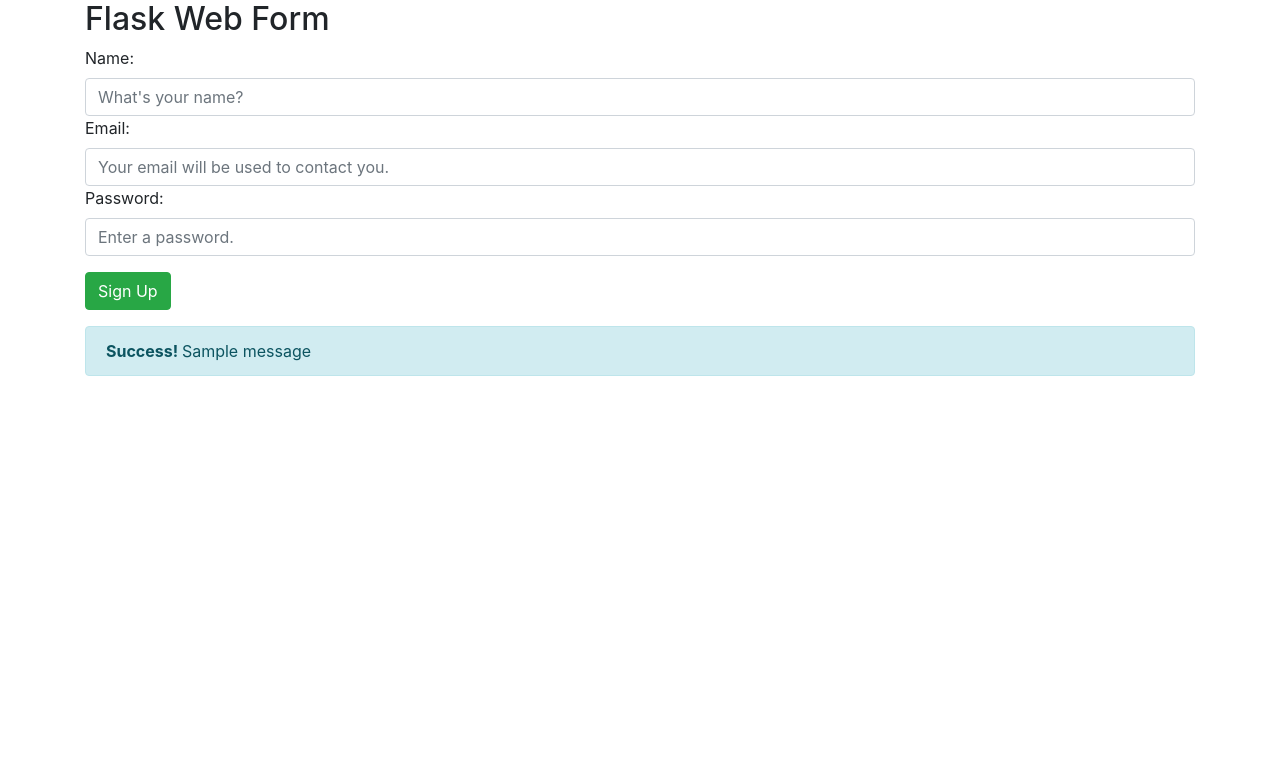
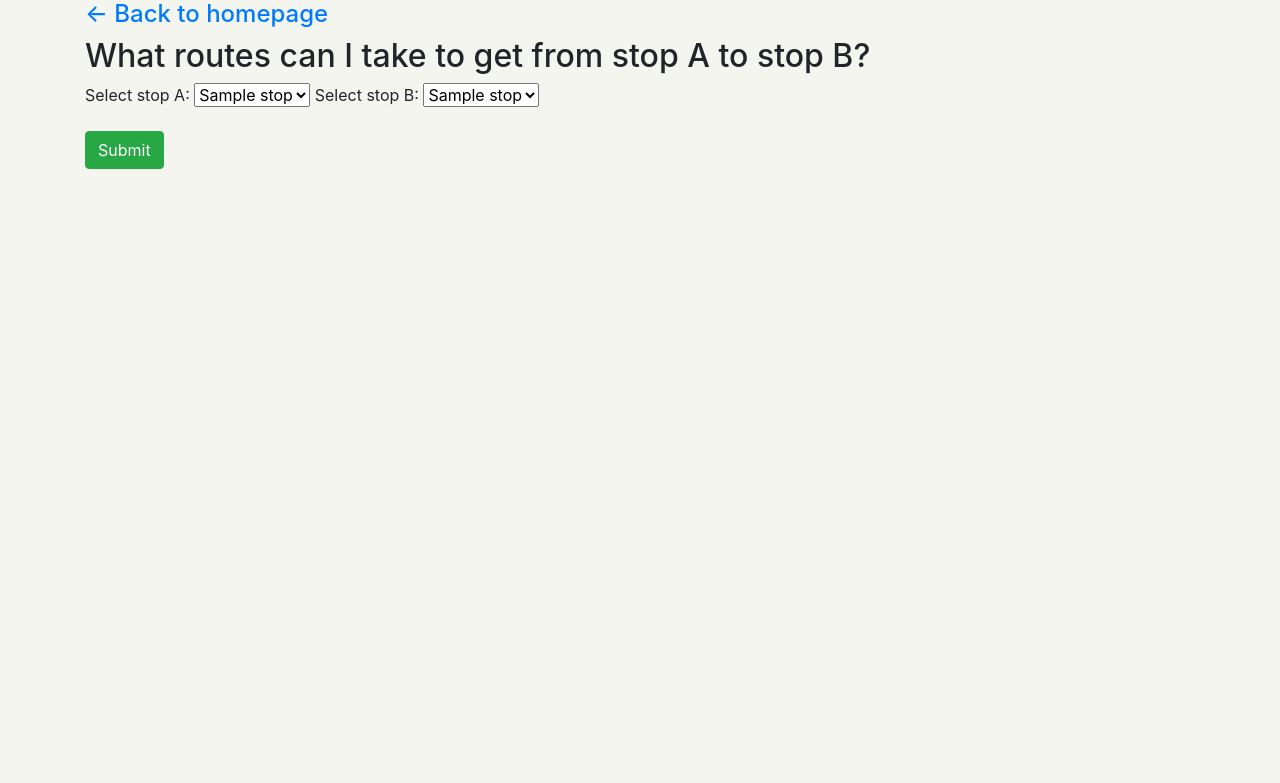
Before and after one commit to AustinJGreen/MetroDatabase, a Flask app: template WebServer/templates/query2.html in a window 1280 px wide. Shown: the top 783 px of the page. Run offline with Flask 2, Linux system fonts and the light colour scheme; the template is opened without the code that fills it: most values are stand-ins (such as "Sample title", 1, 10 or a date in 2020); one stand-in notice (Sample message) is shown; parts of the project's set-up code (start-up, migrations or seed data) failed here and were passed over; some libraries are stand-ins or nearby versions.

Commit message:
Improve website a bit

```diff
--- a/WebServer/server.py
+++ b/WebServer/server.py
@@ -1,8 +1,6 @@
 from flask import Flask, flash, request, render_template
-import MySQLdb
 from metrodb import MetroDB
 from dbconnect import connection
-from rform import Query1Form, Query2Form, Query3Form
 import os
 
 db = MetroDB('guest', 'guest')
@@ -14,13 +12,18 @@ app.secret_key = '*J/2SvTcP$*tccx'
 app.config['SESSION_TYPE'] = 'filesystem'
 
 def get_routes():
-     # get all routes so we can store in variable and send to query1 form
     routeResult = db.execute_command("SELECT BR.Route_number FROM BUS_ROUTE BR GROUP BY BR.Route_number ORDER BY BR.Route_number")
     routeList = []
     for route in routeResult.fetch_row(maxrows=0):
         routeList.append(int(route[0].strip()))
     return routeList
 
+def get_stop_names():
+    stopResult = db.execute_command("SELECT Stop_Name FROM BUS_STOP ORDER BY Stop_Name Asc")
+    stopList = []
+    for stop in stopResult.fetch_row(maxrows=0):
+        stopList.append(stop[0])
+    return stopList
 
 @app.route('/')
 def homepage():
@@ -45,35 +48,27 @@ def handle_query1():
     routeList=get_routes()
     return render_template('query1.html', routeList=routeList,ds=True,stops=arr)
 
-@app.route('/query2')
-def handleQuery2():
-    form = Query2Form(request.form)
-    return render_template('query2.html',form=form)
+@app.route('/query2', methods=['GET'])
+def query2():
+    stopList = get_stop_names()
+    return render_template('query2.html',stopList=stopList,ds=False)
 
-@app.route('/query3')
-def handleQuery3():
-    form = Query3Form(request.form)
-    return render_template('query3.html',form=form)
+@app.route('/query2', methods=['POST'])
+def handle_query2():
+    stopA = request.form['stop_a']
+    stopB = request.form['stop_b']
+    baseTable = db.execute_command("SELECT BR.Route_number FROM BUS_ROUTE_STOPS BRS INNER JOIN BUS_ROUTE BR ON BRS.Route_number = BR.Route_number INNER JOIN BUS_STOP BS ON BS.Stop_ID = BRS.Stop_ID WHERE BS.Stop_Name = \'" + str(stopA) + "\' OR BS.Stop_Name = \'" + str(stopB) + "\' GROUP BY BR.Route_number;")
+
+    routes = baseTable.fetch_row(maxrows=0)
+    arr = []
+    for route in routes:
+        arr.append(route[0])
+
+    stopList = get_stop_names()
+    return render_template('query2.html',stopList=stopList,ds=True,routes=arr)
 
 if __name__ == '__main__':
     sess.init_app(app)
 
     app.debug = True
     app.run()
-#
-
-
-#def connection():
-#    conn = MySQLdb.connect(host='metrodb.c6yfhb0actbf.us-west-2.rds.amazonaws.com',
-#                           user = 'guest',
-#                           passwd = 'guest',
-#                           db = 'metrodb')
-#    c = conn.cursor()
-#
-#    return c, conn
-
-
-#GET, PUT, POST, DELETE, etc
-
-#if request.method == 'POST':
-#name=request.form['name']
--- a/WebServer/templates/query2.html
+++ b/WebServer/templates/query2.html
@@ -1,38 +1,47 @@
-<title>Reusable Form Demo</title>
-        	 	<link rel="stylesheet" media="screen" href="static/css/bootstrap.min.css">
-        	 	<link rel="stylesheet" href="static/css/bootstrap-theme.min.css">
+<!DOCTYPE html>
+<html>
+<title>Query2</title>
+       <link rel="stylesheet" media="screen" href="static/css/bootstrap.min.css">
        <meta name="viewport" content="width=device-width, initial-scale=1.0">
+<style>
+body {
+	background-color: #f5f5f0
+}
+div {
+	background-color: #f5f5f0
+}
+</style>
+<body>
 <div class="container">
-<h2>Flask Web Form</h2>
+<h4><a href="/">&#x3C;- Back to homepage</a></h4>
+<h2>What routes can I take to get from stop A to stop B?</h2>
 <form action="" method="post" role="form">
-    {{ form.csrf }}
 <div class="form-group">
-      <label for="name">Name:</label>
-<input type="text" class="form-control" id="name" name="name" placeholder="What's your name?">
-
-<label for="email">Email:</label>
-<input type="text" class="form-control" id="email" name="email" placeholder="Your email will be used to contact you.">
-
-<label for="password">Password:</label>
-<input type="password" class="form-control" id="password" name="password" placeholder="Enter a password.">
-
+	<label>Select stop A:</label>
+	<select name="stop_a">
+		{% for o in stopList %}
+		<option value="{{ o }}">{{ o }}</option>
+		{% endfor %}
+	</select>
+	<label>Select stop B:</label>
+	<select name="stop_b">
+		{% for o in stopList %}
+		<option value="{{ o }}">{{ o }}</option>
+		{% endfor %}
+	</select>
 </div>
-<button type="submit" class="btn btn-success">Sign Up</button>
-</form>{% with messages = get_flashed_messages(with_categories=true) %}
-{% if messages %}
-
-{% for message in messages %}
-{% if "Error" not in message[1]: %}
-<div class="alert alert-info">
-                <strong>Success! </strong> {{ message[1] }}</div>
+<button type="submit" class="btn btn-success">Submit</button>
+</form>
+{% if ds %}
+<table style="width:100%">
+	<tr>
+		<th><h3>Route Number</h3><th>
+{% for s in routes %}
+	<tr>
+		<th><p>{{s}}</p></th>
+	</tr>
+{% endfor %}
+</table>
 {% endif %}
-
-{% if "Error" in message[1]: %}
-<div class="alert alert-warning">
-                {{ message[1] }}</div>
-{% endif %}
-{% endfor %}
-{% endif %}
-{% endwith %}
-
-</div>
+</body>
+</html>
```
Also changed, not shown: WebServer/templates/index.html (+8 -4 lines), WebServer/templates/query1.html (+25 -6 lines), WebServer/templates/query3.html (deleted, +0 -38 lines).
